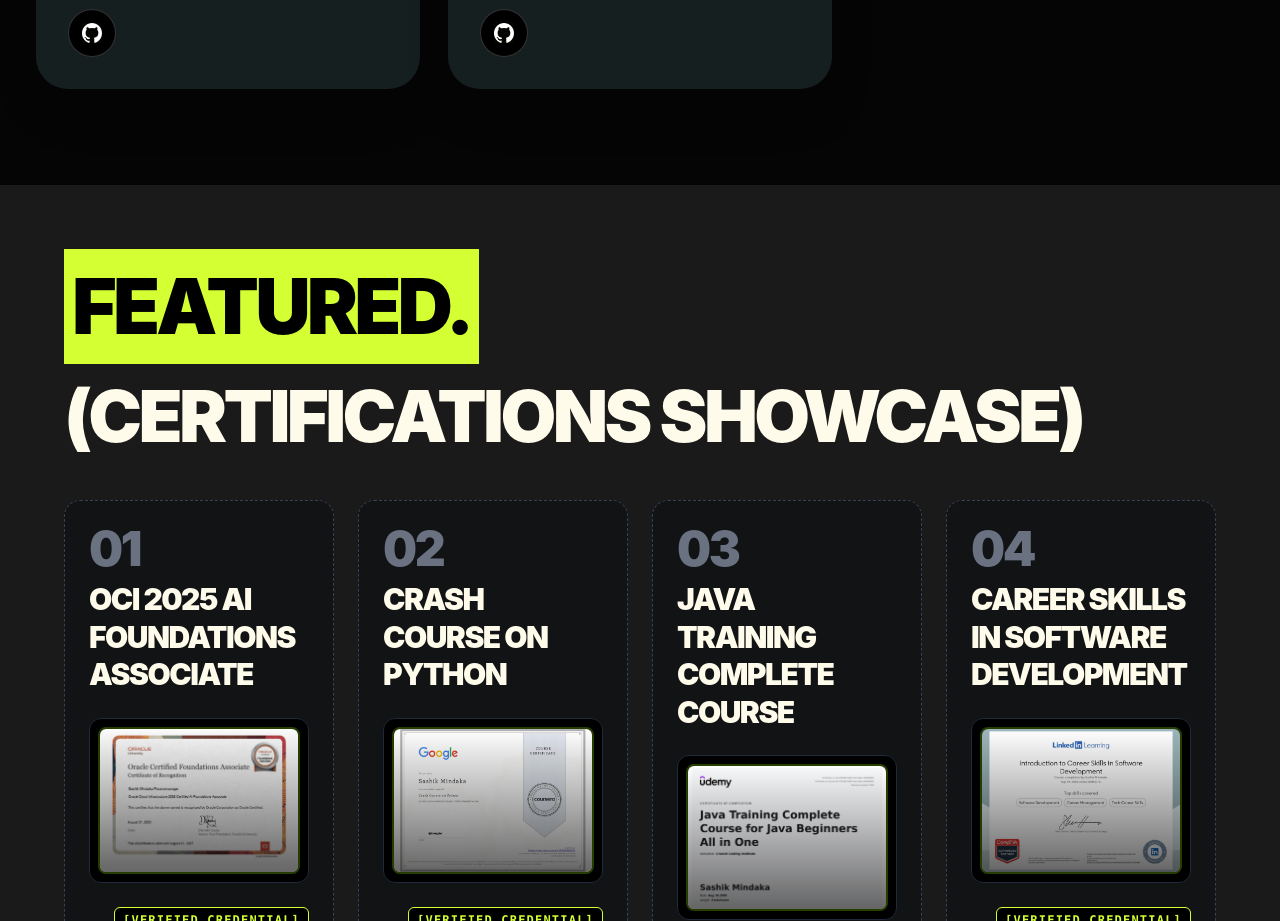
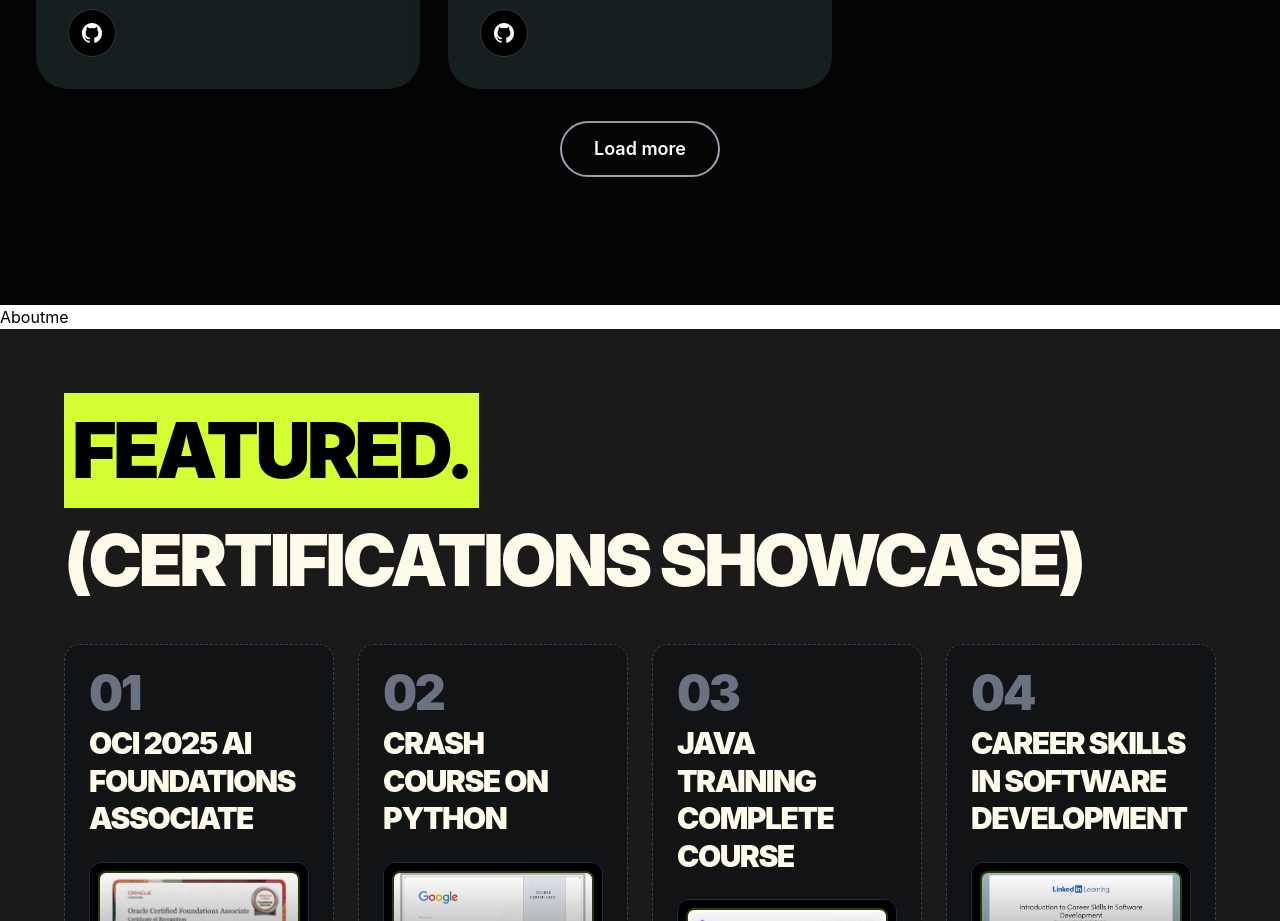
Before and after one commit to sashikmindaka1/profectional_portfolio1, a React (Vite) app in the folder my_profectional_portfolio/: page / in a window 1280 px wide. Shown: the part 3580-4501 px from the top of the page. Built offline with nearby package versions, Linux system fonts and the light colour scheme.

Commit message:
aboutme middle section added

```diff
--- a/my_profectional_portfolio/src/App.jsx
+++ b/my_profectional_portfolio/src/App.jsx
@@ -9,6 +9,7 @@
 import Projects from "./components/Projects"
 import Education from "./components/Education"
 import Footer from "./components/Footer"
+import Aboutme from "./components/Aboutme"
 
 function App() {
   return(
@@ -27,6 +28,11 @@
         <Projects />
       </section>
 
+
+      <section id="aboutme">
+        <Aboutme />
+      </section>
+
       <section id="certification">
         <Certification />
       </section>
@@ -41,6 +47,7 @@
 
 
 
+
     </div>
 
   )
--- /dev/null
+++ b/my_profectional_portfolio/src/components/Aboutme.jsx
@@ -0,0 +1,7 @@
+import React from 'react'
+
+export default function Aboutme() {
+  return (
+    <div>Aboutme</div>
+  )
+}
--- a/my_profectional_portfolio/src/components/Projects.jsx
+++ b/my_profectional_portfolio/src/components/Projects.jsx
@@ -105,6 +105,11 @@
           ))}
 
         </div>
+        <div className="flex justify-center my-8">
+          <button className="text-lg font-semibold px-8 py-3 border-2 border-gray-400 rounded-full hover:bg-white hover:text-black hover:border-white transition-all duration-300">
+             Load more
+          </button>
+        </div>
 
       </div>
     </div>
```
